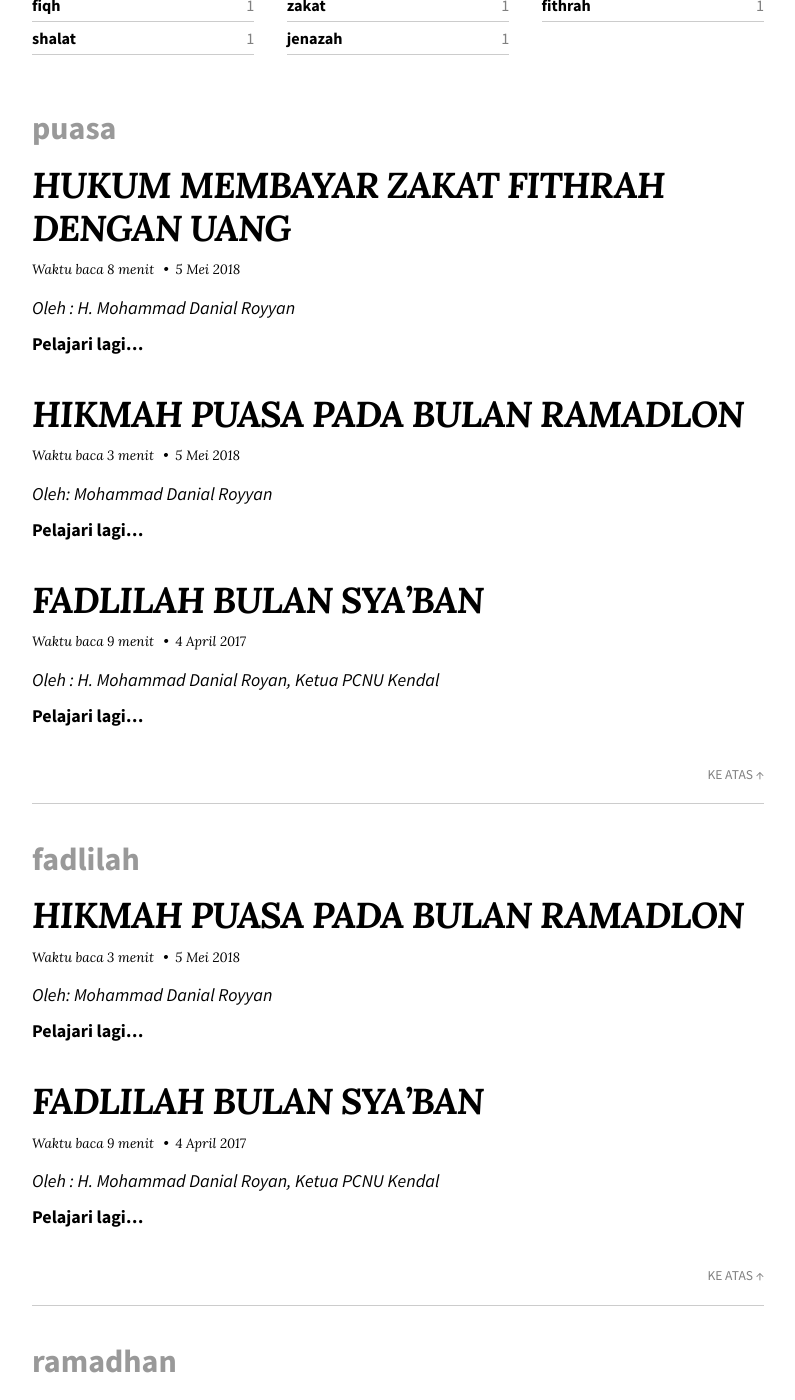
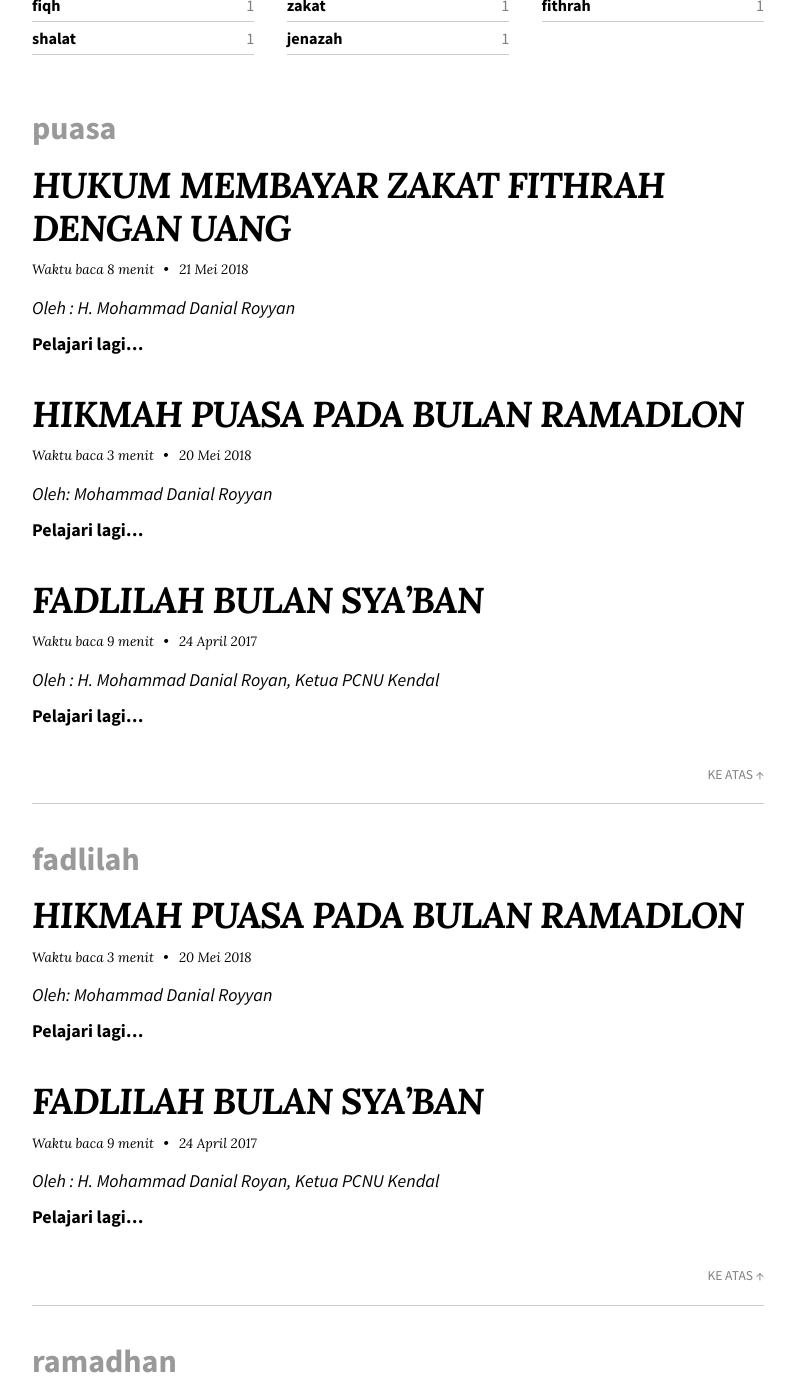
Before and after one commit to mdroyyan/mdroyyan.github.io, a Jekyll site: the page built from tags.md, in a window 1280 px wide and 1400 px high, scrolled down 582 px. Shown: the whole window, without its empty margins (242-1037 px from the left). Built offline with Jekyll 4.4.1, drawn with Linux system fonts in a browser that asks for light colours; nearby versions of some CDN libraries; some of the changed text lies outside the part shown.

Commit message:
edit date

```diff
--- a/_includes/entry-date.html
+++ b/_includes/entry-date.html
@@ -1,7 +1,7 @@
 {%- unless page.layout == 'collection' -%}
   <time class="entry-date dt-published" datetime="{{ entry.date | date_to_xmlschema }}">
+    {{ entry.date | date: "%-d " }}
     {%- assign m = entry.date | date: "%-m" -%}
-    {{ entry.date | date: "%-m" }}
     {% case m %}
       {% when '1' %}Januari
       {% when '2' %}Februari
--- a/_includes/page-date.html
+++ b/_includes/page-date.html
@@ -1,6 +1,6 @@
 <time class="page-date dt-published" datetime="{{ page.date | date_to_xmlschema }}">
+  {{ page.date | date: "%-d " }}
   {%- assign m = page.date | date: "%-m" -%}
-  {{ page.date | date: "%-m" }}
   {% case m %}
     {% when '1' %}Januari
     {% when '2' %}Februari
```
